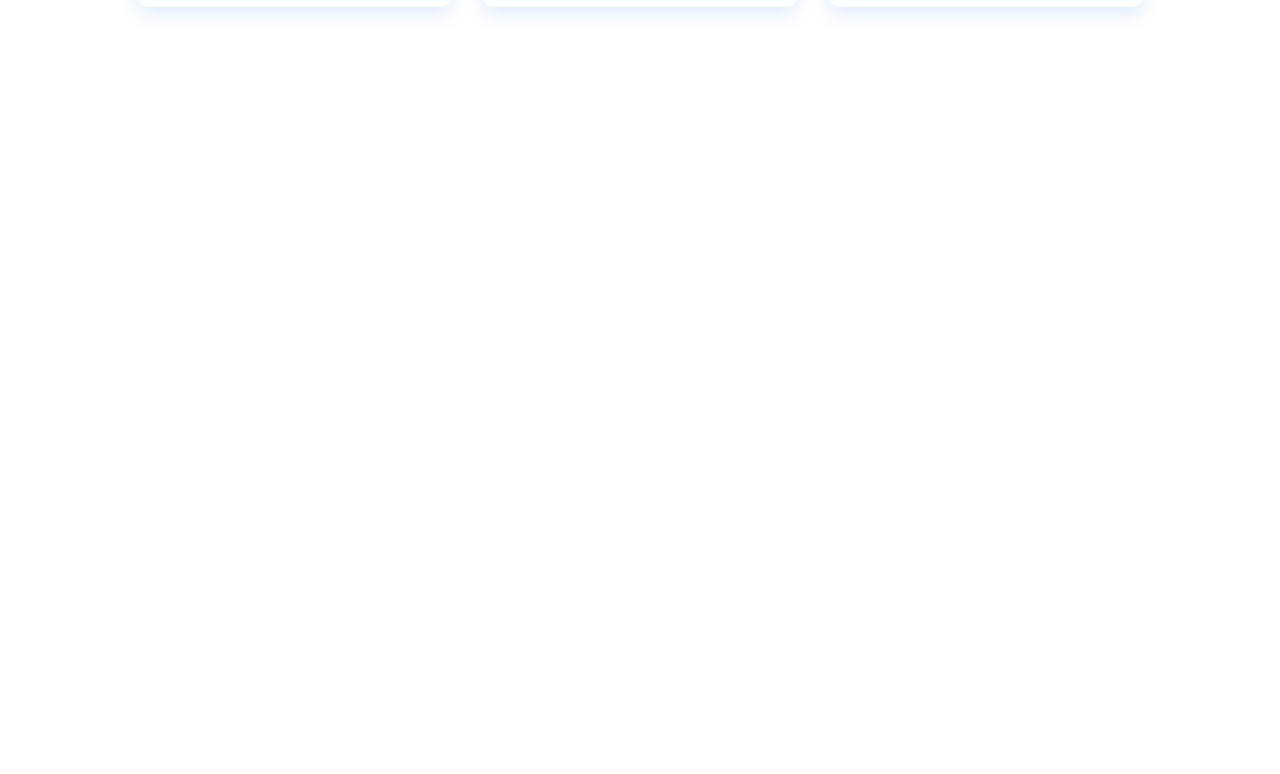
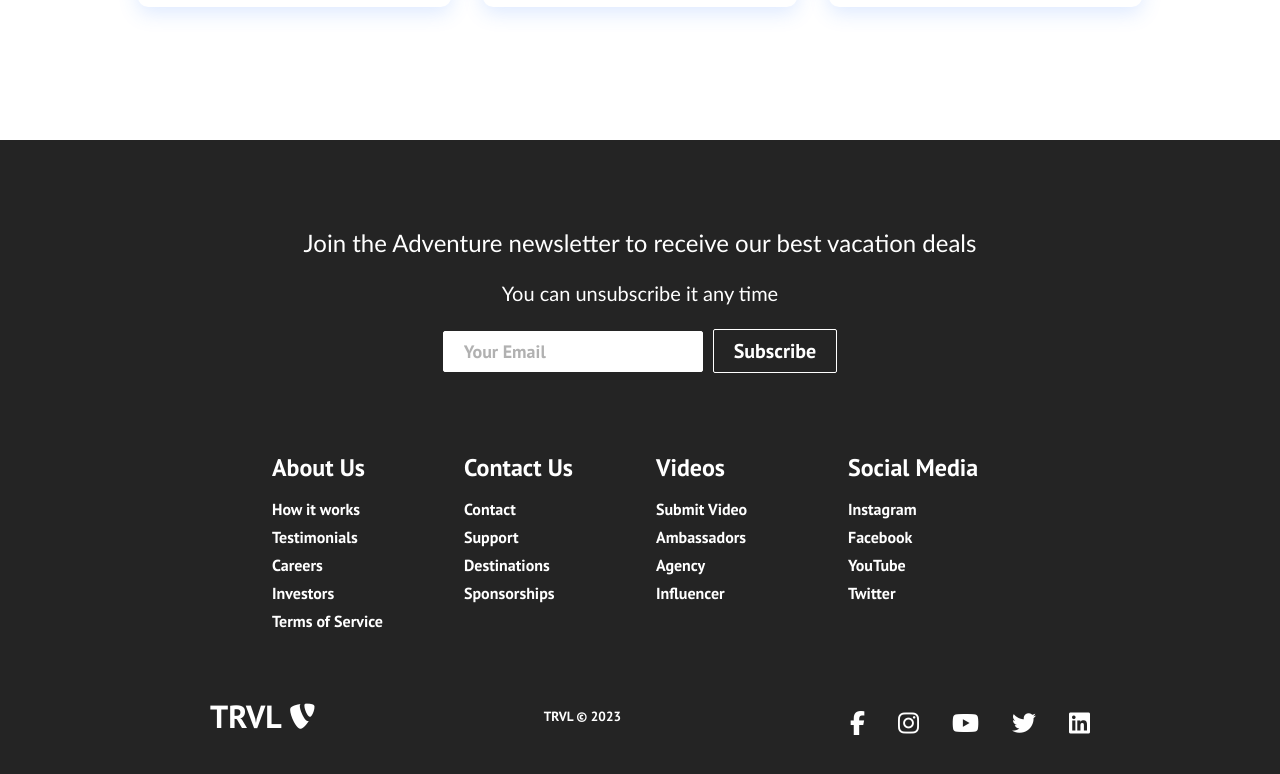
Before and after one commit to AAKASH26229/travel-website, a React (Create React App) app: page / in a window 1280 px wide. Shown: the part 1785-2559 px from the top of the page. Before the commit the page ends 1925 px from the top, so only its background shows below. Built offline with nearby package versions, Linux system fonts and the light colour scheme.

Commit message:
added media

```diff
--- /dev/null
+++ b/src/components/Footer.css
@@ -0,0 +1,163 @@
+.footer-container {
+    background-color: #242424;
+    padding: 4rem 0 2rem 0;
+    display: flex;
+    flex-direction: column;
+    justify-content: center;
+    align-items: center;
+  }
+
+  .footer-subscription {
+    display: flex;
+    flex-direction: column;
+    justify-content: center;
+    align-items: center;
+    text-align: center;
+
+    margin-bottom: 24px;
+    padding: 24px;
+    color: #fff;
+  }
+
+  .footer-subscription > p {
+    font-family: 'Trebuchet MS', 'Lucida Sans Unicode', 'Lucida Grande',
+      'Lucida Sans', Arial, sans-serif;
+  }
+
+  .footer-subscription-heading {
+    margin-bottom: 24px;
+    font-size: 24px;
+  }
+
+  .footer-subscription-text {
+    margin-bottom: 24px;
+    font-size: 20px;
+  }
+
+  .footer-input {
+    padding: 8px 20px;
+    border-radius: 2px;
+    margin-right: 10px;
+    outline: none;
+    border: none;
+    font-size: 18px;
+    margin-bottom: 16px;
+    border: 1px solid #fff;
+  }
+
+  .footer-links {
+    width: 100%;
+    max-width: 1000px;
+    display: flex;
+    justify-content: center;
+  }
+
+  .footer-link-wrapper {
+    display: flex;
+  }
+
+  .footer-link-items {
+    display: flex;
+    flex-direction: column;
+    align-items: flex-start;
+    margin: 16px;
+    text-align: left;
+    width: 160px;
+    box-sizing: border-box;
+  }
+
+  .footer-link-items h2 {
+    margin-bottom: 16px;
+  }
+
+  .footer-link-items > h2 {
+    color: #fff;
+  }
+
+  .footer-link-items a {
+    color: #fff;
+    text-decoration: none;
+    margin-bottom: 0.5rem;
+  }
+
+  .footer-link-items a:hover {
+    color: #e9e9e9;
+    transition: 0.3s ease-out;
+  }
+
+  .footer-email-form h2 {
+    margin-bottom: 2rem;
+  }
+
+  .footer-input::placeholder {
+    color: #b1b1b1;
+  }
+
+  /* Social Icons */
+  .social-icon-link {
+    color: #fff;
+    font-size: 24px;
+  }
+
+  .social-media {
+    max-width: 1000px;
+    width: 100%;
+  }
+
+  .social-media-wrap {
+    display: flex;
+    justify-content: space-between;
+    align-items: center;
+    width: 90%;
+    max-width: 1000px;
+    margin: 40px auto 0 auto;
+  }
+
+  .social-icons {
+    display: flex;
+    justify-content: space-between;
+    align-items: center;
+    width: 240px;
+  }
+
+  .social-logo {
+    color: #fff;
+    justify-self: start;
+    margin-left: 20px;
+    cursor: pointer;
+    text-decoration: none;
+    font-size: 2rem;
+    display: flex;
+    align-items: center;
+    margin-bottom: 16px;
+  }
+
+  .website-rights {
+    color: #fff;
+    margin-bottom: 16px;
+  }
+
+  @media screen and (max-width: 820px) {
+    .footer-links {
+      padding-top: 2rem;
+    }
+
+    .footer-input {
+      width: 100%;
+    }
+
+    .btn {
+      width: 100%;
+    }
+
+    .footer-link-wrapper {
+      flex-direction: column;
+    }
+
+    .social-media-wrap {
+      flex-direction: column;
+    }
+  }
+
+  @media screen and (max-width: 768px) {
+  }
--- /dev/null
+++ b/src/components/Footer.js
@@ -0,0 +1,113 @@
+import React from 'react'
+import { Button } from './Button'
+import './Footer.css';
+import { Link } from 'react-router-dom';
+
+function Footer() {
+  return (
+    <div className='footer-container'>
+        <section className='footer-subscription'>
+            <p className='footer-subscription-heading'>
+                Join the Adventure newsletter to receive our best vacation deals
+            </p>
+            <p className='footer-subscription-text'>
+                You can unsubscribe it any time
+            </p>
+            <div className='input-area'>
+                <form>
+                    <input type='email' name='email' placeholder='Your Email'  className='footer-input'/>
+                    <Button buttonStyle='btn--outline'>Subscribe</Button>
+                </form>
+            </div>
+        </section>
+        <div className='footer-links'>
+            <div className='footer-link-wrapper'>
+                <div className='footer-link-items'>
+                    <h2>About Us</h2>
+                    <Link to='/sign-up'>How it works</Link>
+                    <Link to='/'>Testimonials</Link>
+                    <Link to='/'>Careers</Link>
+                    <Link to='/'>Investors</Link>
+                    <Link to='/'>Terms of Service</Link>
+                </div>
+
+                <div className='footer-link-items'>
+                    <h2>Contact Us</h2>
+                    <Link to='/'>Contact</Link>
+                    <Link to='/'>Support</Link>
+                    <Link to='/'>Destinations</Link>
+                    <Link to='/'>Sponsorships</Link>
+                </div>
+            </div>
+
+            <div className='footer-link-wrapper'>
+                <div className='footer-link-items'>
+                    <h2>Videos</h2>
+                    <Link to='/'>Submit Video</Link>
+                    <Link to='/'>Ambassadors</Link>
+                    <Link to='/'>Agency</Link>
+                    <Link to='/'>Influencer</Link>
+                </div>
+
+                <div className='footer-link-items'>
+                    <h2>Social Media</h2>
+                    <Link to='/'>Instagram</Link>
+                    <Link to='/'>Facebook</Link>
+                    <Link to='/'>YouTube</Link>
+                    <Link to='/'>Twitter</Link>
+                </div>
+            </div>
+        </div>
+        <section className='social-media'>
+            <div className='social-media-wrap'>
+                <div className='footer-logo'>
+                    <Link className='social-logo'>
+                        TRVL <i className='fab fa-typo3' />
+                    </Link>
+                </div>
+                <small className='website-rights'>TRVL 	&#169; 2023</small>
+                <div className='social-icons'>
+                    <Link className='social-icon-link facebook'
+                    to='/'
+                    target='_blank'
+                    aria-label='Facebook'
+                    >
+                        <i className='fab fa-facebook-f'></i>
+                    </Link>
+                    <Link className='social-icon-link instagram'
+                    to='/'
+                    target='_blank'
+                    aria-label='Instagram'
+                    >
+                        <i className='fab fa-instagram'></i>
+                    </Link>
+                    <Link className='social-icon-link youtube'
+                    to='/'
+                    target='_blank'
+                    aria-label='YouTube'
+                    >
+                        <i className='fab fa-youtube'></i>
+                    </Link>
+                    <Link className='social-icon-link twitter'
+                    to='/'
+                    target='_blank'
+                    aria-label='Twitter'
+                    >
+                        <i className='fab fa-twitter'></i>
+                    </Link>
+                    <Link className='social-icon-link linkedIn'
+                    to='/'
+                    target='_blank'
+                    aria-label='LinkedIn'
+                    >
+                        <i className='fab fa-linkedin'></i>
+                    </Link>
+                </div>
+            </div>
+        </section>
+    </div>
+
+  );
+}
+
+export default Footer
--- a/src/components/pages/Home.js
+++ b/src/components/pages/Home.js
@@ -2,12 +2,14 @@
 import '../../App.css';
 import HeroSection from '../HeroSection';
 import Cards from '../Cards';
+import Footer from '../Footer';
 
 function Home() {
     return (
         <>
         <HeroSection />
         <Cards />
+        <Footer />
         </>
     );
 }
```
